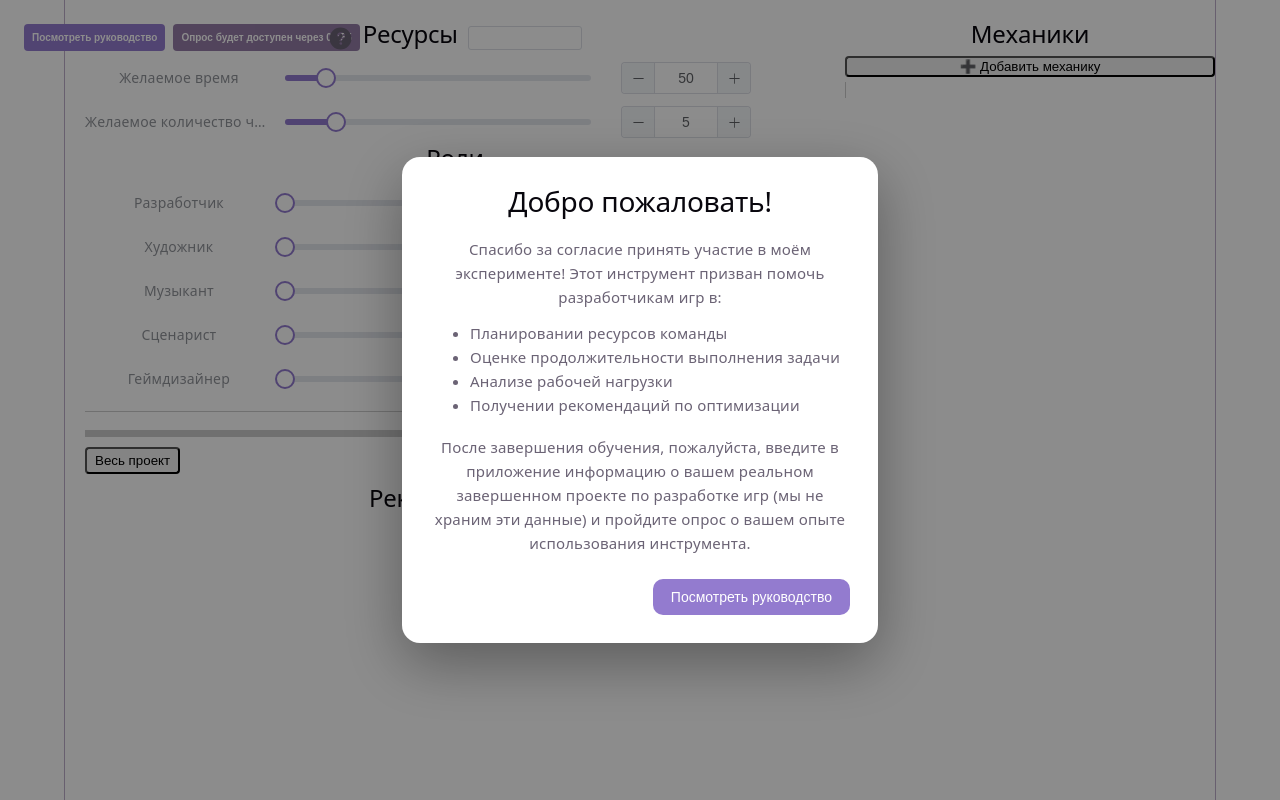
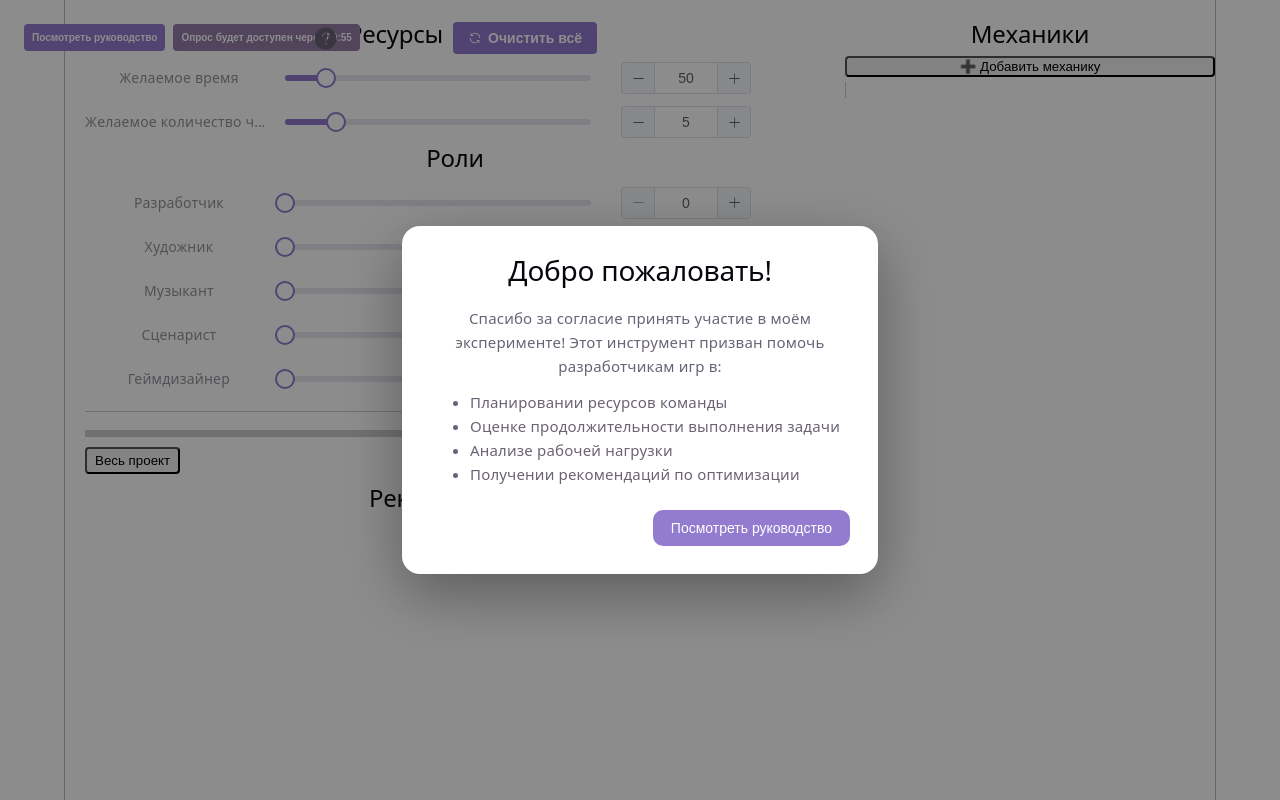
Before and after one commit to Nedodoud/TTCalculator, a Vue app: page / in a window 1280 px wide. Built offline with nearby package versions, Linux system fonts and the light colour scheme.

Commit message:
Падежи в рекомендациях

```diff
--- a/src/components/SliderGroup.vue
+++ b/src/components/SliderGroup.vue
@@ -179,7 +179,7 @@ const recommendationText = computed(() => {
   const allCards = props.cards;
 
   if (allCards.length === 0) {
-    return ["No tasks available for analysis."];
+    return ["Для анализа нет доступных задач."];
   }
 
   // =========================
@@ -192,7 +192,7 @@ const recommendationText = computed(() => {
       : props.cards.filter(c => c.priority === selectedPriority.value);;
 
   if (tasks.length === 0) {
-    return ["No tasks for selected priority."];
+    return ["Задач по выбранному приоритету нет."];
   }
 
   const recommendations: string[] = [];
@@ -209,7 +209,7 @@ const recommendationText = computed(() => {
 
   if (maxTask.complexity > avgTime * 1.5) {
     recommendations.push(
-      `Task "${maxTask.title}" dominates the timeline. Optimizing it will have the biggest impact.`
+      `Задача "${maxTask.title}" занимает доминирующее положение во временной шкале. Оптимизация окажет наибольшее влияние.`
     );
   }
 
@@ -220,7 +220,7 @@ const recommendationText = computed(() => {
     const acComplexity = task.planned ? task.complexity : task.complexity * 7;
     if (acComplexity < avgTime * 0.5) {
       recommendations.push(
-        `Task "${task.title}" is much shorter than others. Consider reallocating resources.`
+        `Задача "${task.title}" гораздо короче других. Рассмотрите возможность перераспределения ресурсов.`
       );
     }
   });
@@ -320,7 +320,7 @@ const recommendationText = computed(() => {
     if (maxUsed === 0 && available > 0) {
 
       recommendations.push(
-        `Обнаружен неиспользуемый ресурс: ${tag} has ${available} назначены члены команды, но в настоящее время ни одна задача не использует этот ресурс.`
+        `Обнаружен неиспользуемый ресурс: "${tag}" ${available} назначен/ы в члены команды, но в настоящее время ни одна задача не использует этот ресурс.`
       );
 
     }
@@ -333,7 +333,7 @@ const recommendationText = computed(() => {
     if (maxUsed !== 0 && maxUsed < available) {
 
       recommendations.push(
-        `Недоиспользуемый ресурс: ${tag} использует максимум ${maxUsed}/${available} доступные члены команды по всем приоритетам.`
+      `Недоиспользуемый ресурс: "${tag}" используется максимум ${maxUsed}/${available} из доступных членов команды по всем приоритетам.`
       );
 
     }
@@ -363,13 +363,13 @@ const recommendationText = computed(() => {
 
       if (actual > recommended * 1.5 && recommended > 0) {
         recommendations.push(
-          `Задача "${task.title}" имеет слишком много ${tag} ресурсов. Эффективность может падать`
+          `Задача "${task.title}" имеет слишком много "${tag}" ресурсов. Эффективность может падать`
         );
       }
 
       if (actual < recommended) {
         recommendations.push(
-          `Задача "${task.title}" может получить больше пользы ${tag} ресурсы.`
+          `Задача "${task.title}" может получить больше пользы, если использовать "${tag}" в ней.`
         );
       }
 
@@ -407,7 +407,7 @@ const recommendationText = computed(() => {
 
   if (unplannedTasks.length > 0) {
     recommendations.push(
-      `Здесь есть ${unplannedTasks.length} задачи, не имеющие запланированного времени. Это снижает точность прогнозирования.`
+      `Здесь есть ${unplannedTasks.length} задачи, не имеющие оценки времени в днях. Это снижает точность прогнозирования.`
     );
   }
 
@@ -442,10 +442,9 @@ function resetAll() {
           <template #content>
             Здесь необходимо указать ресурсы, доступные вашей команде для разработки проекта, а именно:
             <ul>
-              <li>Ориентировочное время разработки</li>
+              <li>Ориентировочное время разработки в рабочих днях(8 часов в сутки)</li>
               <li>Общее количество человек в команде</li>
             </ul>
-            Обратите внимание: ориентировочное время разработки указано в рабочих днях, исходя из предположения, что один рабочий день длится 8 часов.
           </template>
           <el-icon :size="25" color="var(--negative-accent)" ><QuestionFilled /></el-icon>
         </el-tooltip>
@@ -454,7 +453,7 @@ function resetAll() {
           <template #content>
             Очистить всё
           </template>
-          <el-button size="small" color="var(--negative-accent)" icon="Refresh" data-tutorial="reset-buttons" @click="resetAll" >
+          <el-button class="clear-button" size="default" color="var(--negative-accent)" icon="Refresh" data-tutorial="reset-buttons" @click="resetAll" >
             Очистить всё</el-button>
 
         </el-tooltip>
@@ -746,4 +745,13 @@ button:disabled {
 .tag-sum-container {
   display: flex;
 }
+.clear-button
+{
+  border-radius: 4px;
+  background: var(--accent);
+  color: var(--tooltip-text);
+
+  font-weight: bold;
+  border: none;
+}
 </style>
--- a/src/components/tutorial/TutorialWelcomeModal.vue
+++ b/src/components/tutorial/TutorialWelcomeModal.vue
@@ -39,11 +39,6 @@ function skipTutorial() {
           <li>Анализе рабочей нагрузки</li>
           <li>Получении рекомендаций по оптимизации</li>
         </ul>
-
-        После завершения обучения, пожалуйста,
-        введите в приложение информацию о вашем реальном
-        завершенном проекте по разработке игр (мы не храним эти данные)
-        и пройдите опрос о вашем опыте использования инструмента.
       </div>
 
       <div class="tutorial-buttons">
```
